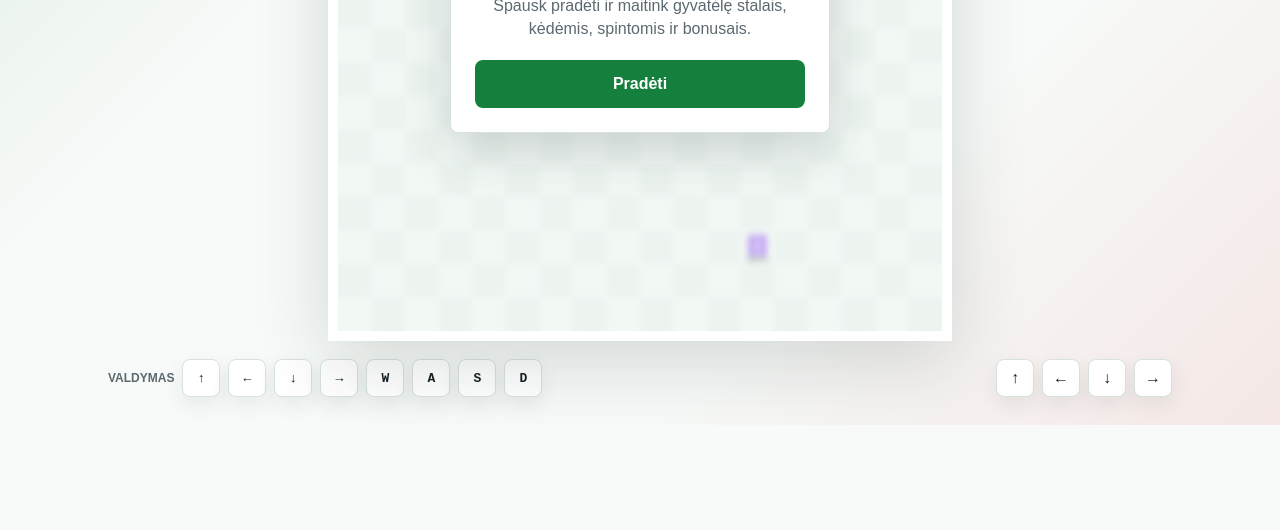
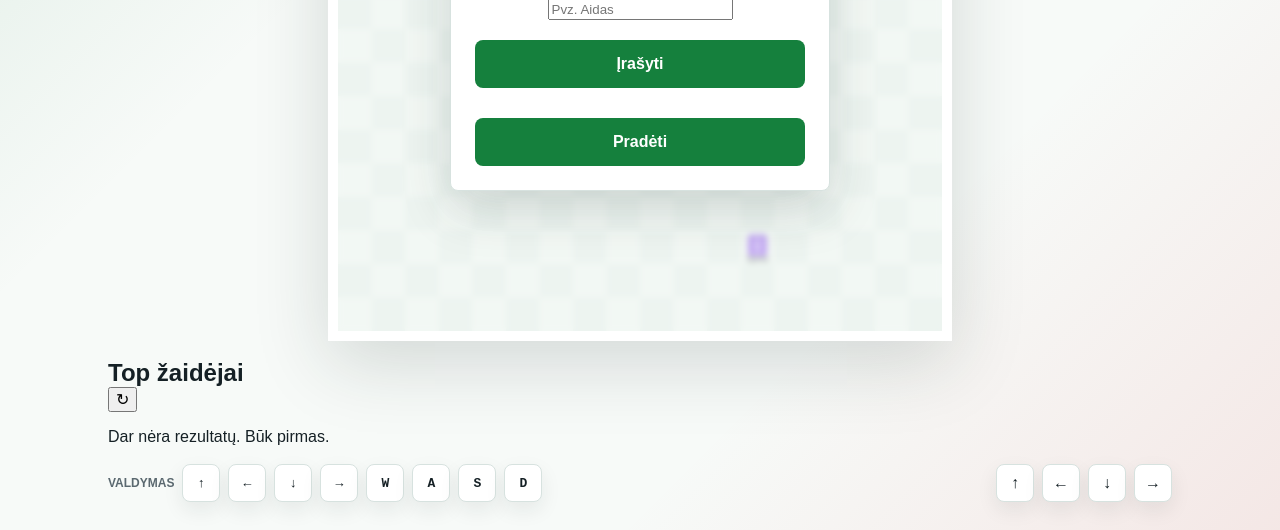
Before and after one commit to aidasstanaitis-hash/eigida-snake-game, a website: page index.html in a window 1280 px wide. Shown: the part 406-936 px from the top of the page. Before the commit the page ends 831 px from the top, so only its background shows below. Drawn offline with Linux system fonts and the light colour scheme.

Commit message:
Update index.html for leaderboard

```diff
--- a/index.html
+++ b/index.html
@@ -35,10 +35,27 @@
           <div class="overlay-card">
             <h2 id="overlayTitle">Pasiruošęs?</h2>
             <p id="overlayText">Spausk pradėti ir maitink gyvatėlę stalais, kėdėmis, spintomis ir bonusais.</p>
+            <form id="scoreForm" class="score-form is-hidden">
+              <label for="playerName">Tavo vardas</label>
+              <div class="score-submit">
+                <input id="playerName" name="playerName" type="text" maxlength="24" autocomplete="name" placeholder="Pvz. Aidas" required>
+                <button id="saveScoreButton" type="submit">Įrašyti</button>
+              </div>
+              <p id="scoreStatus" class="score-status" aria-live="polite"></p>
+            </form>
             <button id="startButton" type="button">Pradėti</button>
           </div>
         </div>
       </div>
+
+      <section class="leaderboard" aria-label="Top žaidėjai">
+        <div class="leaderboard-head">
+          <h2>Top žaidėjai</h2>
+          <button id="refreshLeaderboard" type="button" aria-label="Atnaujinti top žaidėjus">↻</button>
+        </div>
+        <ol id="leaderboardList" class="leaderboard-list"></ol>
+        <p id="leaderboardEmpty" class="leaderboard-empty">Dar nėra rezultatų. Būk pirmas.</p>
+      </section>
 
       <footer class="controls">
         <div class="keyboard-controls" aria-label="Valdymas klaviatūra">
```
